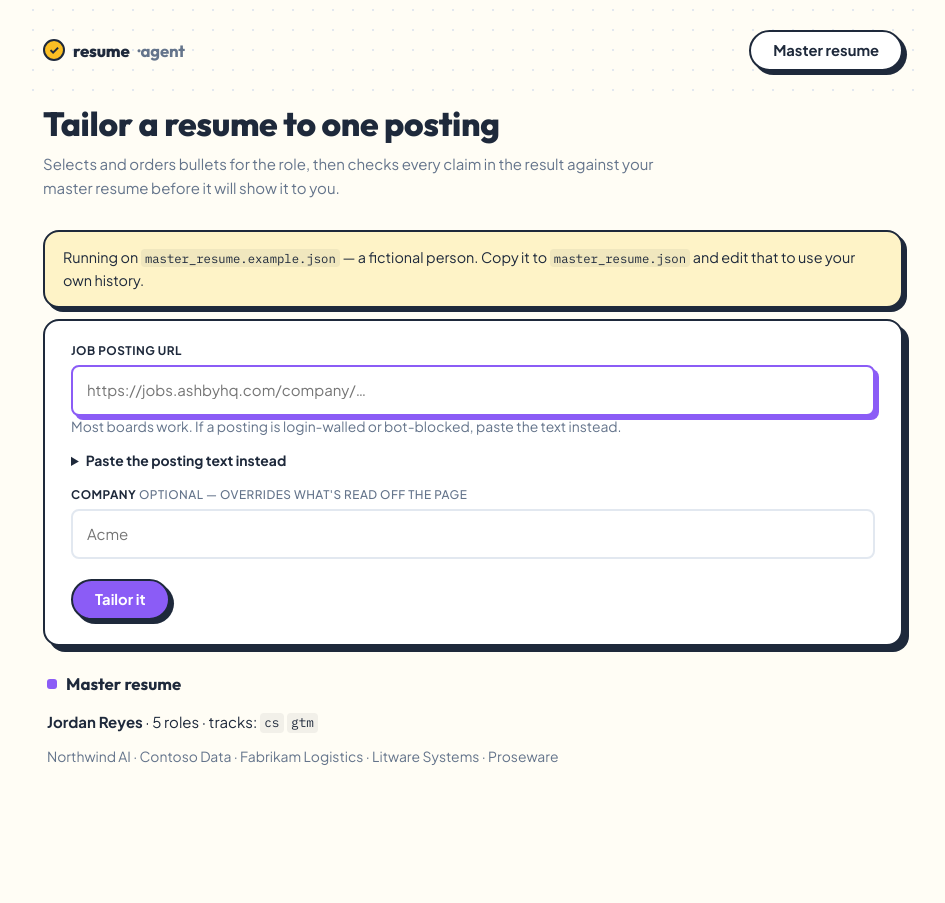
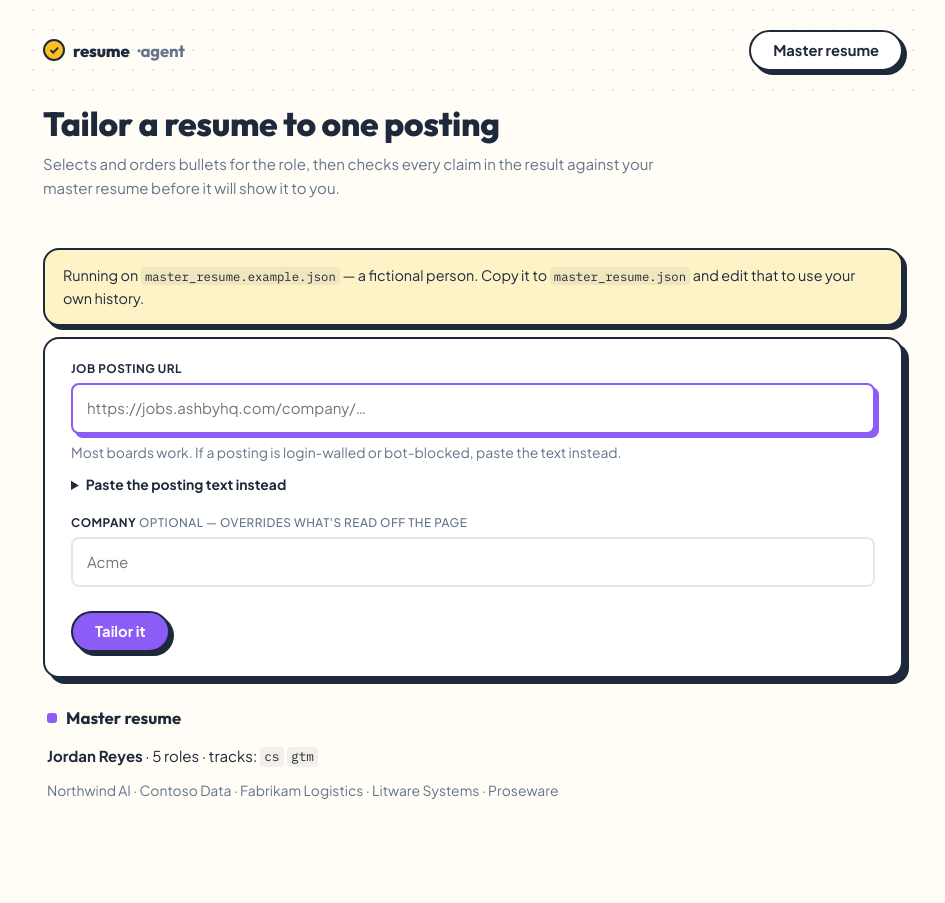
Before and after one commit to Charrlllezz/resume-agent, a Flask app: page / in a window 1280 px wide. Shown: the whole page, without its empty margins (167-1112 px from the left). Before the commit the page ends 765 px from the top, so only its background shows below. Run offline with Flask 3, Linux system fonts and the light colour scheme.

Commit message:
Replace flat button margins with an actual spacing scale
Every gap in the last two fixes used the same 20px regardless of what the
relationship actually was, which is why it still didn't read as intentional:
a button-to-caption pair (Start free -> "shared daily budget", an input ->
its hint) is a tight coupling and should sit close; a paragraph-to-button
break is a real decision point and should have room. Flattening both to one
number made neither relationship read correctly.

Introduced a real scale (--sp-micro through --sp-hero) and rebuilt the
button margin as asymmetric on purpose: --sp-group (24px) above, separating
it from what you were reading; --sp-tight (8px) below, binding it to a
caption the way a hint is bound to its input. Gave .hint its own
--sp-tight top margin too, since input-to-hint and button-to-hint were both
sitting flush at 0. Everything else that had its own one-off number (card
padding, section breaks, the rail, save-bar, steps) now draws from the same
scale instead of inventing its own.

Co-Authored-By: Claude Sonnet 5 <noreply@anthropic.com>

```diff
--- a/static/style.css
+++ b/static/style.css
@@ -11,6 +11,14 @@
   --good-bg: #DCFCE7; --warn-bg: #FEF3C7; --bad-bg: #FEE2E2;
   --radius: 16px; --radius-sm: 8px; --radius-full: 9999px; --border-w: 2px;
   --shadow-c: #1E293B;
+  /* A scale, not a pile of one-off values: how close two things sit says how
+     related they are. Micro is an icon against its own label; tight is a
+     caption against the thing it's captioning (a hint under an input, a
+     note under a button); group is the gap that says "new field, new
+     thought"; section is a full break. Everything below should draw from
+     this rather than inventing its own number. */
+  --sp-micro: 4px; --sp-tight: 8px; --sp-rhythm: 12px; --sp-related: 16px;
+  --sp-group: 24px; --sp-section: 32px; --sp-hero: 48px;
   --font-display: 'Outfit', system-ui, sans-serif;
   --font-body: 'Plus Jakarta Sans', system-ui, -apple-system, "Segoe UI", sans-serif;
   --font-mono: 'IBM Plex Mono', ui-monospace, SFMono-Regular, Menlo, monospace;
@@ -59,9 +67,9 @@ a { color: var(--accent); font-weight: 600; }
                    border: var(--border-w) solid var(--shadow-c); }
 .wordmark span:not(.mark) { color: var(--muted); font-weight: 600; }
 
-.hero { margin-bottom: 30px; }
+.hero { margin-bottom: var(--sp-hero); }
 .sub { color: var(--muted); max-width: 56ch; }
-.hint { color: var(--muted); font-size: .87rem; }
+.hint { color: var(--muted); font-size: .87rem; margin-top: var(--sp-tight); }
 .opt { color: var(--muted); font-weight: 500; }
 
 /* The "Sticker" card: hard offset shadow, chunky border, no blur. Reserved
@@ -69,14 +77,19 @@ a { color: var(--accent); font-weight: 600; }
    these stacked edge to edge is the "SaaS card wall" this system is trying
    not to be, so large running content uses .section instead. */
 .card { background: var(--panel); border: var(--border-w) solid var(--shadow-c);
-        border-radius: var(--radius); padding: 24px 26px; margin-bottom: 22px;
-        box-shadow: 6px 6px 0 0 var(--shadow-c); }
+        border-radius: var(--radius); padding: var(--sp-group) 26px;
+        margin-bottom: var(--sp-group); box-shadow: 6px 6px 0 0 var(--shadow-c); }
 
-.section { padding-top: 30px; margin-top: 30px; border-top: var(--border-w) dashed var(--rule); }
+.section { padding-top: var(--sp-section); margin-top: var(--sp-section);
+           border-top: var(--border-w) dashed var(--rule); }
 .section:first-child { padding-top: 0; margin-top: 0; border-top: 0; }
 
+/* A label sits close to the field it names (tight) and far from whatever
+   came before it (group) -- it's the start of a new thought, not a
+   continuation of the last one. */
 label { display: block; font: 700 .74rem/1 var(--font-body); color: var(--ink);
-        text-transform: uppercase; letter-spacing: .04em; margin: 20px 0 8px; }
+        text-transform: uppercase; letter-spacing: .04em;
+        margin: var(--sp-group) 0 var(--sp-tight); }
 label:first-of-type { margin-top: 0; }
 input[type=text], input[type=password], textarea {
   width: 100%; padding: 12px 14px; border: var(--border-w) solid var(--rule);
@@ -88,8 +101,8 @@ input:focus, textarea:focus, [contenteditable]:focus {
   outline: none; border-color: var(--accent); box-shadow: 4px 4px 0 0 var(--accent);
 }
 button:focus-visible, .btn:focus-visible { outline: 3px solid var(--accent); outline-offset: 2px; }
-textarea { margin-top: 10px; resize: vertical; font-size: .92rem; }
-details { margin: 14px 0 4px; }
+textarea { margin-top: var(--sp-tight); resize: vertical; font-size: .92rem; }
+details { margin: var(--sp-rhythm) 0 var(--sp-micro); }
 summary { cursor: pointer; color: var(--ink); font: 700 .87rem var(--font-body); }
 
 /* Candy buttons. Pill, chunky border, hard shadow that lifts on hover and
@@ -102,14 +115,19 @@ summary { cursor: pointer; color: var(--ink); font: 700 .87rem var(--font-body);
   background: var(--panel); color: var(--ink);
   font: 700 .92rem/1 var(--font-body); cursor: pointer; text-decoration: none;
   box-shadow: 4px 4px 0 0 var(--shadow-c);
-  margin: 20px 0;
+  margin: var(--sp-group) 0 var(--sp-tight);
   transition: transform .2s cubic-bezier(.34,1.56,.64,1), box-shadow .2s cubic-bezier(.34,1.56,.64,1),
               background-color .15s ease;
 }
 /* inline-flex, not block -- it doesn't margin-collapse with the text above
    or below it the way a paragraph would, so both sides need their own
-   margin or the side with none sits flush against its neighbour. The 20px
-   is for a button ending a stacked form; it fought the buttons that share a
+   margin or the side with none sits flush against its neighbour.
+   Asymmetric on purpose: a button is a decision, so it gets real separation
+   (group) from whatever you were reading before it; a caption right after
+   one (a trial-budget note, a "writes master_resume.json" aside) is bound
+   to the button the same way a hint is bound to its input, so it stays
+   close (tight) instead of reading as its own new paragraph. The margin is
+   for a button ending a stacked form; it fought the buttons that share a
    row instead (.actions, .save-bar, the rail, the header nav), which already
    space themselves with their own gap/flex. */
 .actions .btn, .actions button,
@@ -146,10 +164,10 @@ summary { cursor: pointer; color: var(--ink); font: 700 .87rem var(--font-body);
           box-shadow: 4px 4px 0 0 var(--shadow-c); }
 .banner.bad { background: var(--bad-bg); }
 .banner.good-banner { background: var(--good-bg); }
-.loaded { padding: 0 4px; margin-top: 30px; }
+.loaded { padding: 0 4px; margin-top: var(--sp-section); }
 
 .result-head { display: flex; justify-content: space-between; align-items: flex-start;
-               gap: 20px; margin-bottom: 22px; flex-wrap: wrap; }
+               gap: 20px; margin-bottom: var(--sp-group); flex-wrap: wrap; }
 .result-head h1 { margin-bottom: .15em; }
 .role { color: var(--muted); margin: 0; font-weight: 600; }
 
@@ -171,7 +189,7 @@ summary { cursor: pointer; color: var(--ink); font: 700 .87rem var(--font-body);
 .stamp.bad, .stamp.fit-skip { background: var(--bad-bg); }
 .stamp.fit-possible, .stamp.fit-stretch { background: var(--warn-bg); }
 
-.actions { display: flex; gap: 10px; margin-bottom: 26px; flex-wrap: wrap; }
+.actions { display: flex; gap: 10px; margin-bottom: var(--sp-section); flex-wrap: wrap; }
 .grid { display: grid; grid-template-columns: 1fr 1fr; gap: 18px; }
 .grid > .card { margin-bottom: 0; }
 @media (max-width: 720px) { .grid { grid-template-columns: 1fr; } }
@@ -220,7 +238,7 @@ dd { margin: 0; text-align: right; font-size: .9rem; word-break: break-word; max
 /* The hero moment: one soft confetti blob behind the verdict, the system's
    own "massive circle behind the text" hero device -- spent once, here,
    and nowhere else on the page. */
-.verdict-stamp { position: relative; margin-bottom: 30px; padding: 10px 0; }
+.verdict-stamp { position: relative; margin-bottom: var(--sp-section); padding: 10px 0; }
 .verdict-stamp::before { content: ""; position: absolute; top: -30px; left: -40px;
                           width: 220px; height: 220px; border-radius: 50%;
                           background: var(--tertiary); opacity: .25; z-index: -1;
@@ -247,7 +265,7 @@ dd { margin: 0; text-align: right; font-size: .9rem; word-break: break-word; max
 
 .save-bar[hidden] { display: none; }
 .save-bar { display: flex; align-items: center; justify-content: flex-end;
-            gap: 10px; margin-top: 16px; }
+            gap: 10px; margin-top: var(--sp-related); }
 .save-status { color: var(--muted); font-size: .87rem; margin-right: auto; font-weight: 600; }
 .disabled-link { opacity: .45; cursor: not-allowed; }
 @keyframes flash-bar { 0%, 100% { background: transparent; } 40% { background: var(--warn-bg); } }
@@ -278,7 +296,7 @@ dd { margin: 0; text-align: right; font-size: .9rem; word-break: break-word; max
                       box-shadow: 3px 3px 0 0 var(--shadow-c); }
 .rail .new-posting:hover { box-shadow: 5px 5px 0 0 var(--shadow-c); }
 
-.steps { list-style: none; padding: 0; margin: 22px 0; }
+.steps { list-style: none; padding: 0; margin: var(--sp-group) 0; }
 .steps li { display: flex; align-items: center; gap: 11px; padding: 7px 0;
             color: var(--muted); font-size: .93rem; font-weight: 600; }
 .dot { width: 10px; height: 10px; border-radius: 50%; border: var(--border-w) solid var(--rule); flex: none; }
```
